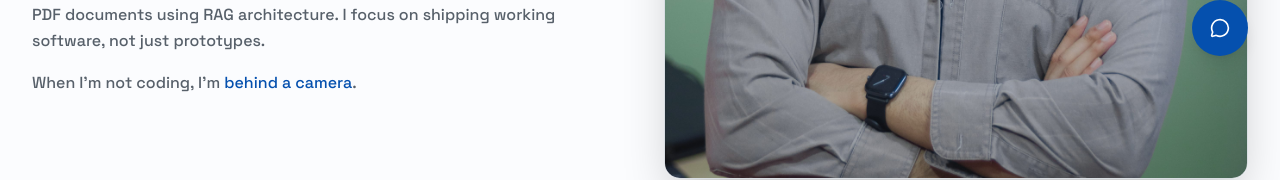
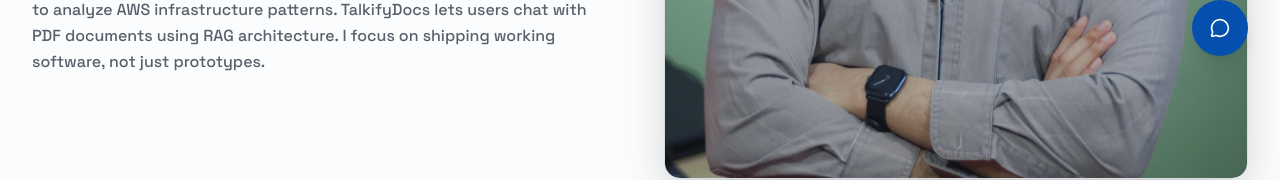
Before and after one commit to aabhiyann/portfolio-abhiyan, a React (Vite) app: page /about in a window 1280 px wide. Shown: the part 712-892 px from the top of the page. Built offline with nearby package versions, Linux system fonts and the light colour scheme.

Commit message:
fix(about): remove 'when I'm not coding' cliche from bio

```diff
--- a/src/pages/About.tsx
+++ b/src/pages/About.tsx
@@ -74,16 +74,6 @@ function About() {
                     TalkifyDocs lets users chat with PDF documents using RAG
                     architecture. I focus on shipping working software, not just
                     prototypes.
-                  </p>
-                  <p>
-                    When I'm not coding, I'm{" "}
-                    <Link
-                      to="/photography"
-                      className="text-accent-primary hover:underline"
-                    >
-                      behind a camera
-                    </Link>
-                    .
                   </p>
                 </div>
               </motion.div>
```
